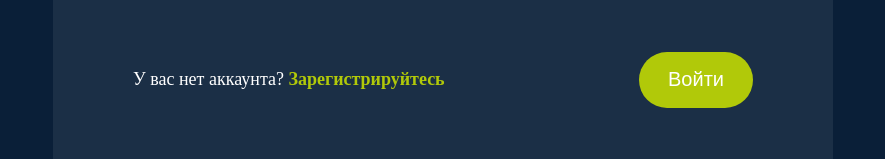
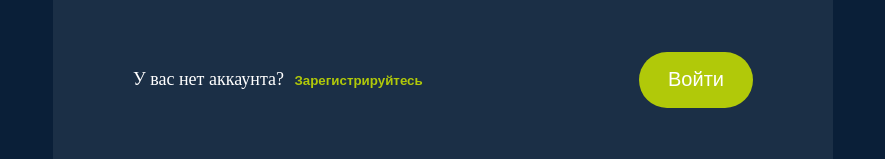
Before and after one commit to Radik0304/my-notes, a Vue app: page / in a window 1280 px wide. Both pictures are taken after a click on the button "Вход". Shown: the part 547-706 px from the top of the page, without its empty margins (197-1082 px from the left). Built offline with nearby package versions, Linux system fonts and the light colour scheme.

Commit message:
set change modal

```diff
--- a/src/App.vue
+++ b/src/App.vue
@@ -7,6 +7,7 @@
       :modal_type="modal_type"
       v-if="is_open_modal"
       @closeModal=closeModal
+      @changeModal=changeModal
     />
   </div>
 </template>
@@ -33,14 +34,19 @@ export default {
 
   methods: {
     openModal(typeModal) {
-      console.log('typeModal', typeModal)
       this.is_open_modal = true;
       this.modal_type= typeModal;
     },
 
     closeModal() {
       this.is_open_modal = false;
+    },
+
+    changeModal(changedType) {
+      this.modal_type = changedType;
     }
+
+
   }
 };
 </script>
--- a/src/components/ModalInput.vue
+++ b/src/components/ModalInput.vue
@@ -1,7 +1,11 @@
 <template>
     <div class="modal__input-container">
         <span>{{ input_span }}</span>
-        <input type="text" :placeholder="placeholder_text"/>
+        <input :type="dataType" :placeholder="placeholder_text"/>
+        <!-- <div v-if="dataType === 'password'">
+            <span>Пароль еще раз</span>
+            <input type="text" :placeholder="placeholder_text"/>
+        </div> -->
         <!-- <button class="button-view">
             <img src="../assets/view-password.svg" alt="">
         </button> -->
@@ -18,12 +22,14 @@ export default {
     data: () => ({
         icon_button_view_passsword: '../assets/view-password.svg',
         input_span: '',
-        placeholder_text: ''
+        placeholder_text: '',
+        dataType: 'text'
     }),
 
     mounted() {
-        this.inputType === 'email' ? this.input_span = 'Email' : 'Пароль'
+        // this.inputType === 'email' ? this.input_span = 'Email' : 'Пароль'
         if(this.inputType === 'email') {
+            this.dataType = 'email'
             this.input_span = 'Email'
             this.placeholder_text = 'Введите Email'
         } else if (this.inputType === 'note') {
@@ -33,6 +39,7 @@ export default {
             this.input_span = 'Текст заметки'
             this.placeholder_text = 'Введите текст'
         } else {
+            this.dataType = 'password'
             this.input_span = 'Пароль'
             this.placeholder_text = 'Введите пароль'
         }
--- a/src/components/TheModal.vue
+++ b/src/components/TheModal.vue
@@ -9,7 +9,12 @@
       </button>
       <div class="modal-auth__content">
         <h2>{{ modal_header }}</h2>
-        <div class="inputs">
+        <div class="inputs" v-if="modal_type === 'auth'">
+          <modal-input :input-type="'email'" />
+          <modal-input />
+        </div>
+
+        <div class="inputs" v-else-if="modal_type === 'reg'">
           <modal-input :input-type="'email'" />
           <modal-input />
         </div>
@@ -17,7 +22,7 @@
           <div v-if="modal_type === 'auth'">
             <span>
               У вас нет аккаунта?
-              <a href="#">Зарегистрируйтесь</a>
+              <button @click="goToReg"> Зарегистрируйтесь </button>
             </span>
             <button class="button button__auth">
               <span>Войти</span>
@@ -26,7 +31,7 @@
           <div v-else>
             <span>
               У вас есть аккаунт?
-              <a href="#">Войти</a>
+              <button @click="goToAuth">Войдите</button>
             </span>
             <button class="button button__registation">
               <span>Зарегистрироваться</span>
@@ -69,6 +74,17 @@ export default {
   methods: {
     closeModal(){
       this.$emit('closeModal')
+    },
+
+    goToReg(){
+      this.modal_header = 'Регистрация'
+
+      this.$emit('changeModal', 'reg')
+    },
+
+    goToAuth() {
+      this.modal_header = 'Авторизация'
+      this.$emit('changeModal', 'auth')
     }
   }
 };
@@ -105,6 +121,8 @@ export default {
       position: absolute;
       right: 20px;
       top: 20px;
+      cursor: pointer;
+
     }
   }
 
@@ -121,10 +139,12 @@ export default {
     }
 
     span {
-      a {
+      button {
         color: #b1c909;
-        text-decoration: none;
+        background: #1b2f46;
+        border: none;
         font-weight: 700;
+        cursor: pointer;
       }
     }
 
@@ -135,6 +155,7 @@ export default {
       border-radius: 32px;
       height: 56px;
       font-size: 20px;
+      cursor: pointer;
 
       &__auth {
         width: 114px;
```
